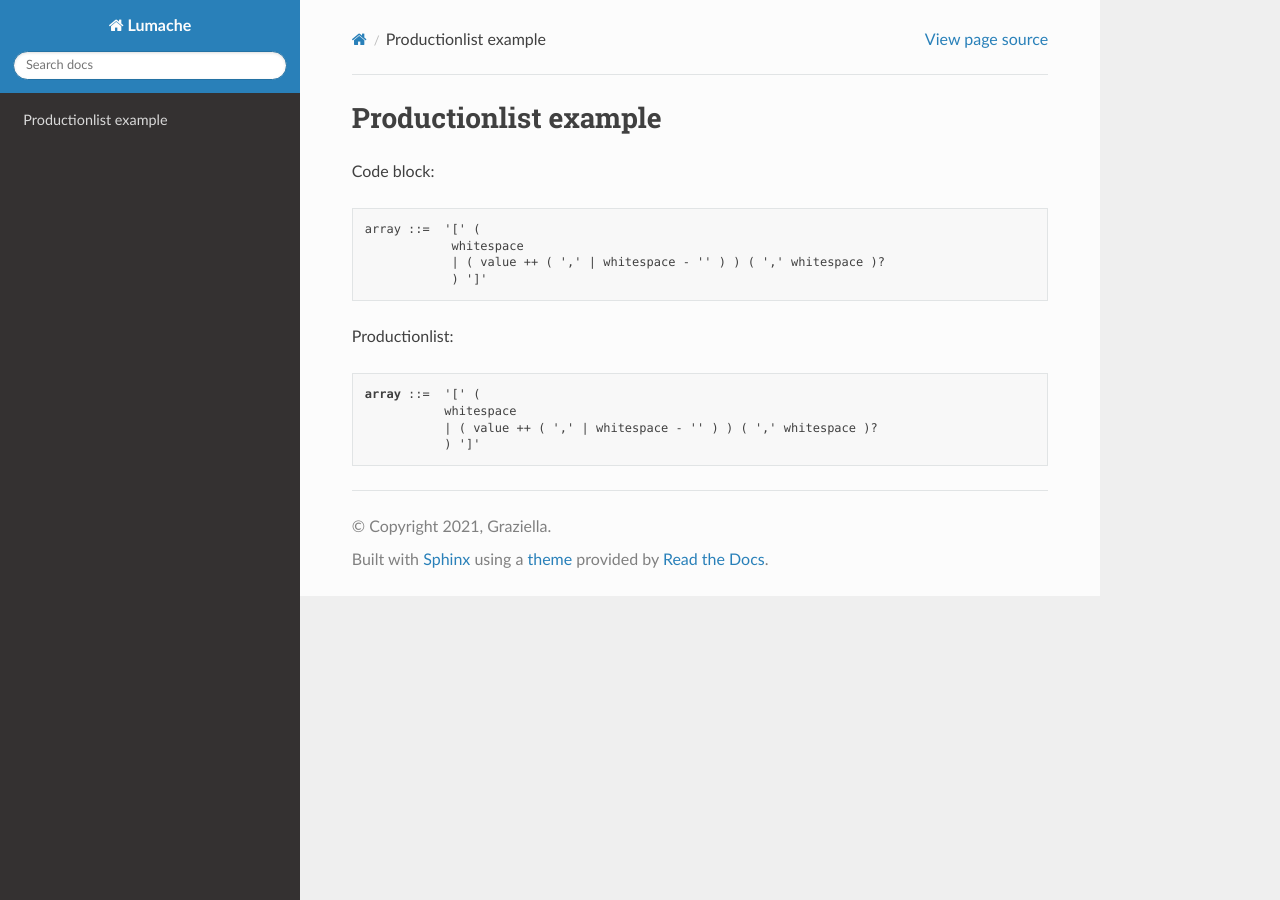
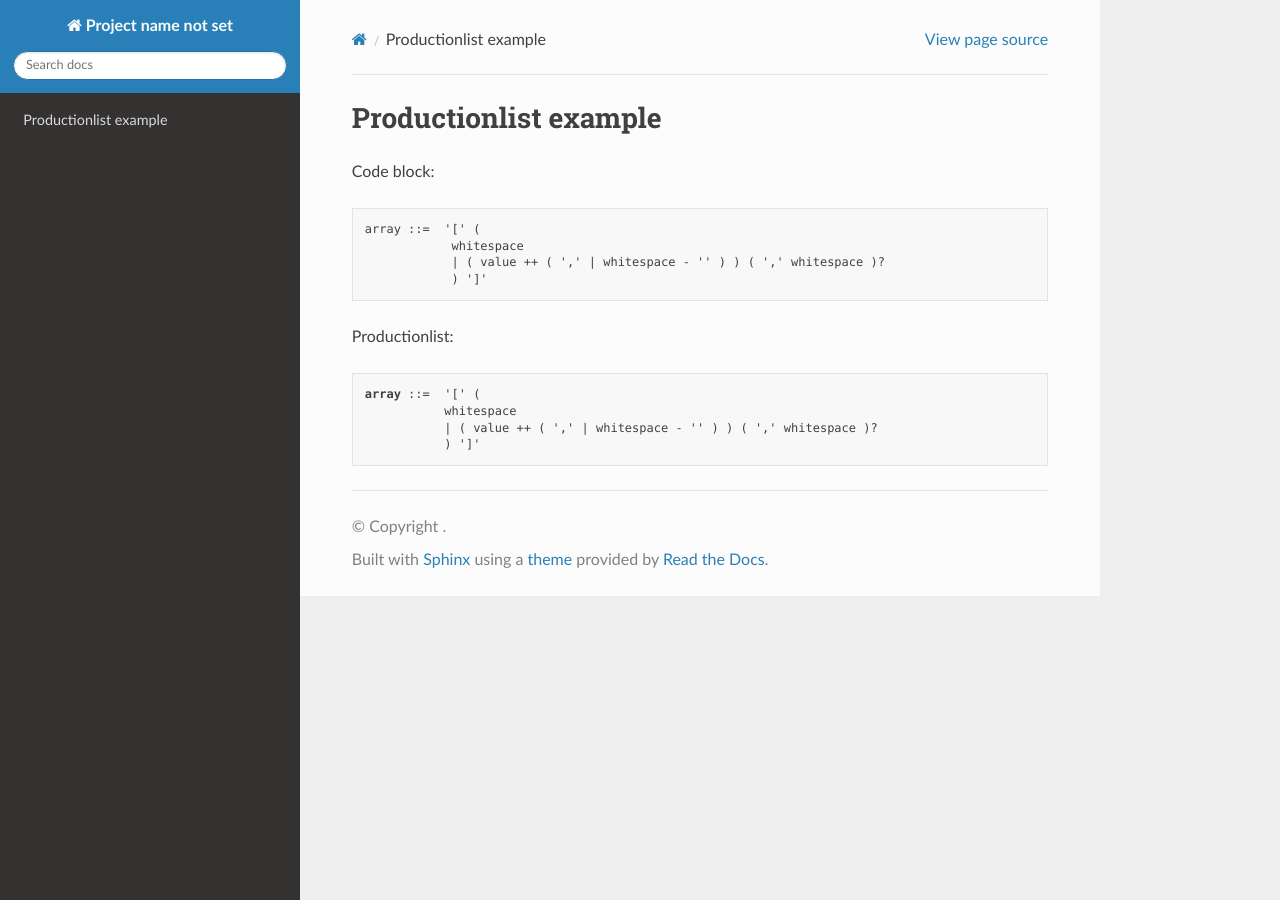
Before and after one commit to nineteendo/rtd-tutorial, a Sphinx documentation site: the page built from docs/source/index.rst, in a window 1280 px wide. Built offline with Sphinx 7.4.7 and the Read the Docs theme 3.1.0, drawn with Linux system fonts in a browser that asks for light colours; some of the changed lines change nothing that is shown.

Commit message:
Simplify example

```diff
--- a/docs/source/conf.py
+++ b/docs/source/conf.py
@@ -1,13 +1,4 @@
 # Configuration file for the Sphinx documentation builder.
-
-# -- Project information
-
-project = 'Lumache'
-copyright = '2021, Graziella'
-author = 'Graziella'
-
-release = '0.1'
-version = '0.1.0'
 
 # -- Options for HTML output
 
```
